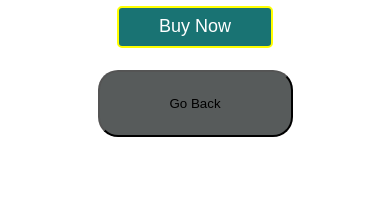
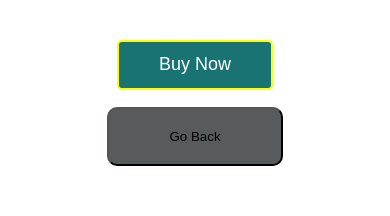
Before and after one commit to rohit-yadav-4099/ecomfront, a React (Create React App) app: page /addcard/1 in a window 390 px wide. Shown: the part 127-343 px from the top of the page. Built offline with nearby package versions, Linux system fonts and the light colour scheme; sample sign-in values are in the browser's storage.

Commit message:
Update AddCart.css

```diff
--- a/src/Css/AddCart.css
+++ b/src/Css/AddCart.css
@@ -2,6 +2,7 @@
   display: flex;
   justify-content: center;
   align-items: center;
+
 }
 
 .total {
@@ -9,10 +10,11 @@
   font-family: "Courier New", Courier, monospace;
   font-weight: bold;
   width: 50vw;
-  height: 10vh;
+  height: 20vh;
   text-align: right;
   position: relative;
 }
+
 
 .remove-cart {
   height: 5vh;
@@ -109,7 +111,7 @@ background-color: rgb(231, 47, 6);
   background-color: rgb(87, 91, 91);
   height: 8vh;
   width: 10vw;
-  border-radius: 20px;
+  border-radius: 10px;
 }
 
 .gobackcart {
@@ -128,9 +130,14 @@ background-color: rgb(231, 47, 6);
     font-size: 1.5em;
     font-family: "Courier New", Courier, monospace;
     font-weight: bold;
-    width: 60vw;
-    height: 10vh;
+    width: 70vw;
+    height: 15vh;
     text-align: center;
+  }
+
+  .totalprice{
+    width: 40vh;
+    color: red;
   }
 
   .remove-cart {
@@ -157,12 +164,12 @@ background-color: rgb(231, 47, 6);
   .buy {
     margin-top: 5vh;
     text-align: center;
-    right: 40vw;
+    right: 45vw;
     width: 10vw;
   }
 
   .buybtn {
-    height: 5vh;
+    height: 6vh;
     width: 40vw;
   }
 
@@ -172,7 +179,6 @@ background-color: rgb(231, 47, 6);
 
   .btncontainer {
     text-align: center;
-
     margin-top: 10px;
   }
 
@@ -214,9 +220,9 @@ background-color: rgb(231, 47, 6);
   }
 
   .gobackaddcart {
-    margin-top: 20px;
-    width: 50vw;
-    height: 8vh;
+    margin-top: 15px;
+    width: 45vw;
+    height: 7vh;
   }
 }
 
@@ -255,11 +261,13 @@ background-color: rgb(231, 47, 6);
 
   .cartprice {
     text-align: center;
+    /* width: 20%; */
   }
 
   .buy {
     margin-top: 5vh;
     text-align: center;
+    /* border: 2px solid black; */
     width: 10vw;
   }
 
```
